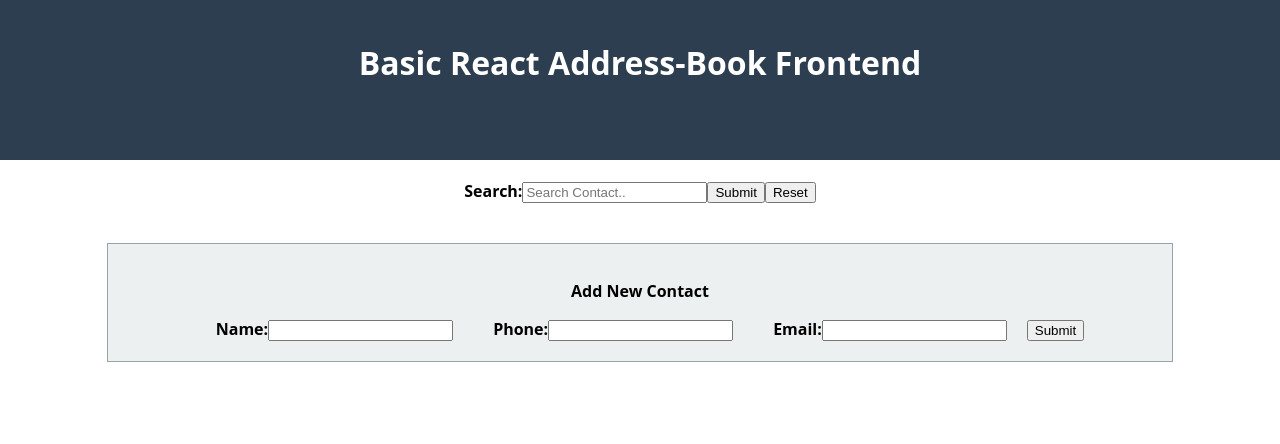
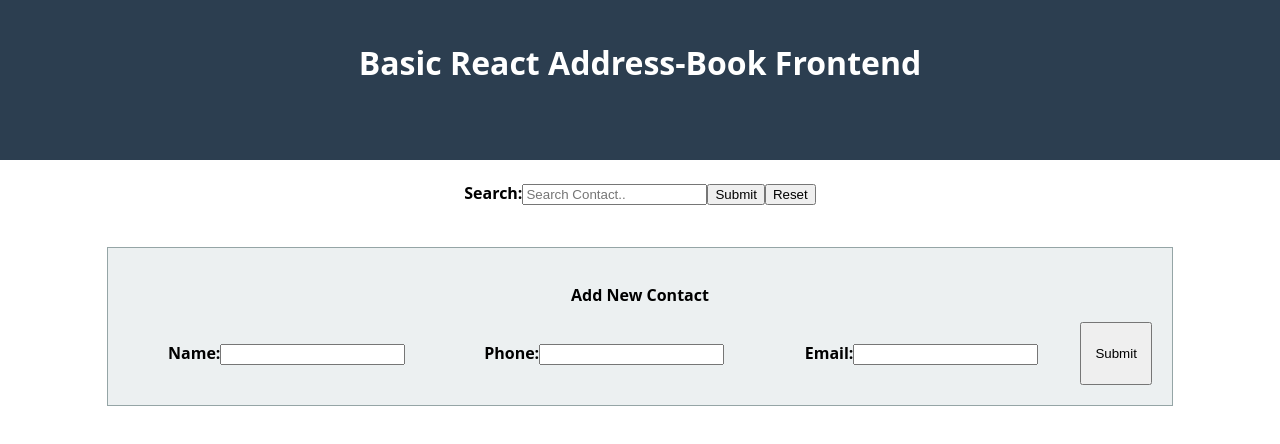
Before and after one commit to adhirchakravarti/address-book, a React (Create React App) app: page / in a window 1280 px wide. Shown: the top 444 px of the page. Built offline with nearby package versions, Linux system fonts and the light colour scheme; the HTML template or start-up script is replaced by a standard one.

Commit message:
changed the css for the addcontact and contact components a bit to look better

```diff
--- a/src/AddContact/AddContact.css
+++ b/src/AddContact/AddContact.css
@@ -1,9 +1,21 @@
 .AddContact {
-    display:inline-block;
+    display:grid;
+    grid-template-columns: 31% 31% 31% 7%;
+}
+
+.AddContact:after {
+    content: "";
+    display: table;
+    clear: both;
 }
 
 .inputField {
     padding:20px;
+    float: left;
+}
+
+.AddContactButton{
+    float:right;
 }
 
 .FormContainer {
--- a/src/AddContact/AddContact.js
+++ b/src/AddContact/AddContact.js
@@ -39,7 +39,7 @@ class AddContact extends Component {
                     <label className="inputField">Email:
                         <input type="text" name="email" onChange={this.change} value={this.state.email} />
                     </label>
-                    <input type="submit" value="Submit" />
+                    <input className="AddContactButton" type="submit" value="Submit" />
                 </form>
             </div>
         );
--- a/src/ContactList/Contact/Contact.css
+++ b/src/ContactList/Contact/Contact.css
@@ -1,36 +1,44 @@
 
 
 .ContactRow {
-    width:70%;
-    font-size: 0.75em;
+    width:75%;
+    height: 1.5rem;
+    font-size: 0.85rem;
     margin: 10px auto;
     border: 2px solid #eee;
     box-shadow: 0 2px 3px #ccc;
     padding: 10px;
     display: grid;
-    grid-template-columns: 1fr 1fr 1fr 0.1fr; /* fraction*/
-
+    /* grid-template-columns: 2fr 2fr 2fr 0.1fr fraction */
+    grid-template-columns: 32% 32% 32% 4%;
 };
 
 .ContactRow:after {
     content: "";
     display: table;
     clear: both;
-};
+}
 
 .ContactColumn {
     float: left;
-    width: 30%;
-};
+}
 
 .ContactButton {
-    background-color: #c0392b;
-    border: none;
-    padding: 5px;
+    background-color: buttonface;
+    border: 1px solid dimgrey;
+    size:1rem;
+    box-shadow: 0 2px 3px #ccc;
     text-align: center;
     text-decoration: none;
-    display: inline-block;
-    font-size: 5px;
-    margin: 4px 2px;
+    float:right;
+    font-size: 1rem;
+    margin-left: 0.5rem;
     border-radius: 50%;
-};
+    height:1.5rem;
+}
+
+.ContactButton:hover {
+    background-color: #e67e22;
+    /* size: 2rem; */
+    transform: scale(1.2, 1.2);
+}
--- a/src/ContactList/Contact/Contact.js
+++ b/src/ContactList/Contact/Contact.js
@@ -8,8 +8,8 @@ const Contact = (props) => {
             <div className="ContactColumn">Name:{props.name}</div>
             <div className="ContactColumn">Phone:{props.phone}</div>
             <div className="ContactColumn">Email:{props.email}</div>
-            <button className="ContactButton"
-            onClick={props.remove}>X</button>
+            <input type="button" className="ContactButton"
+            onClick={props.remove} value="x"/>
         </div>
     );
 };
--- a/src/SearchBar/SearchBar.css
+++ b/src/SearchBar/SearchBar.css
@@ -2,4 +2,5 @@
     margin:auto;
     padding:20px;
     font-weight: bold;
+    display: inline;
 }
--- a/src/SearchBar/SearchBar.js
+++ b/src/SearchBar/SearchBar.js
@@ -45,7 +45,7 @@ class SearchBar extends Component {
     render(){
         return (
             <div className="SearchBar">
-                <form className="AddContact" onSubmit={this.submit}>
+                <form className="SearchContact" onSubmit={this.submit}>
                     <label>Search:
                         <input type="text"
                         onChange={this.change} placeholder="Search Contact.." name="search" value={this.state.query}/>
```
